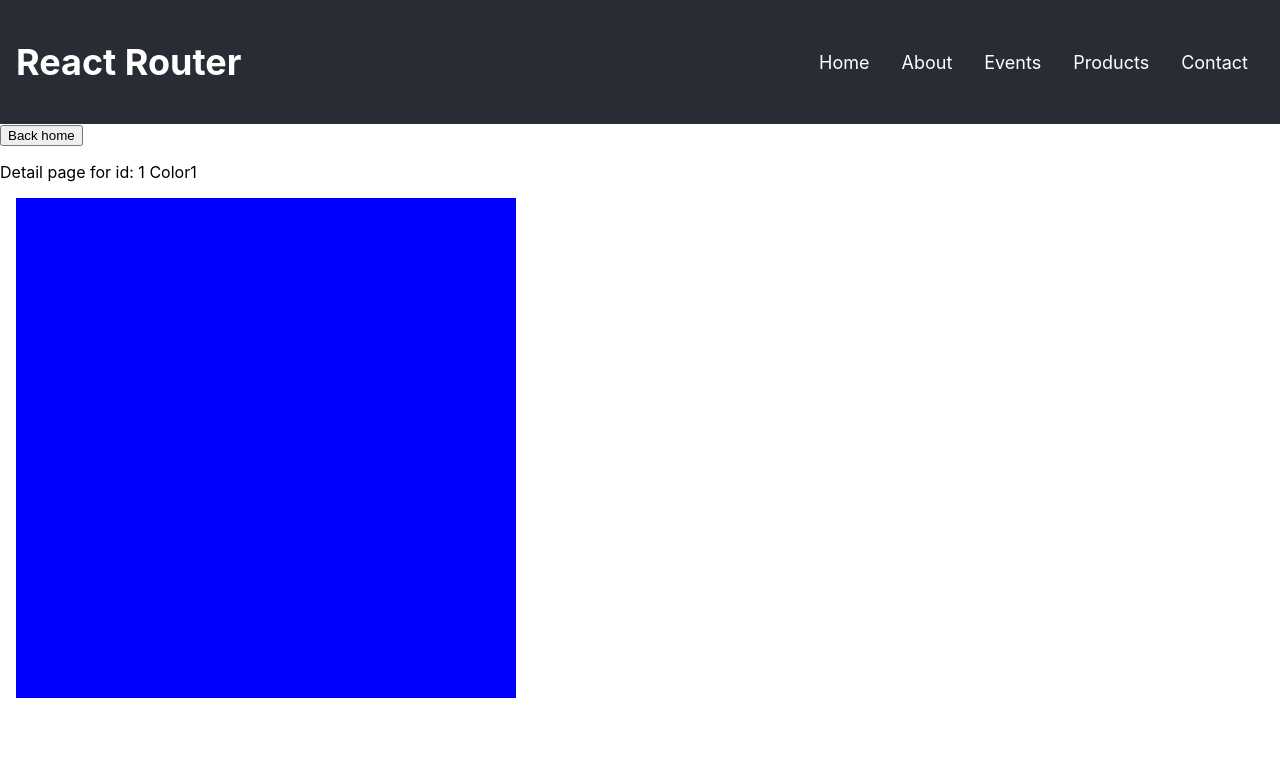
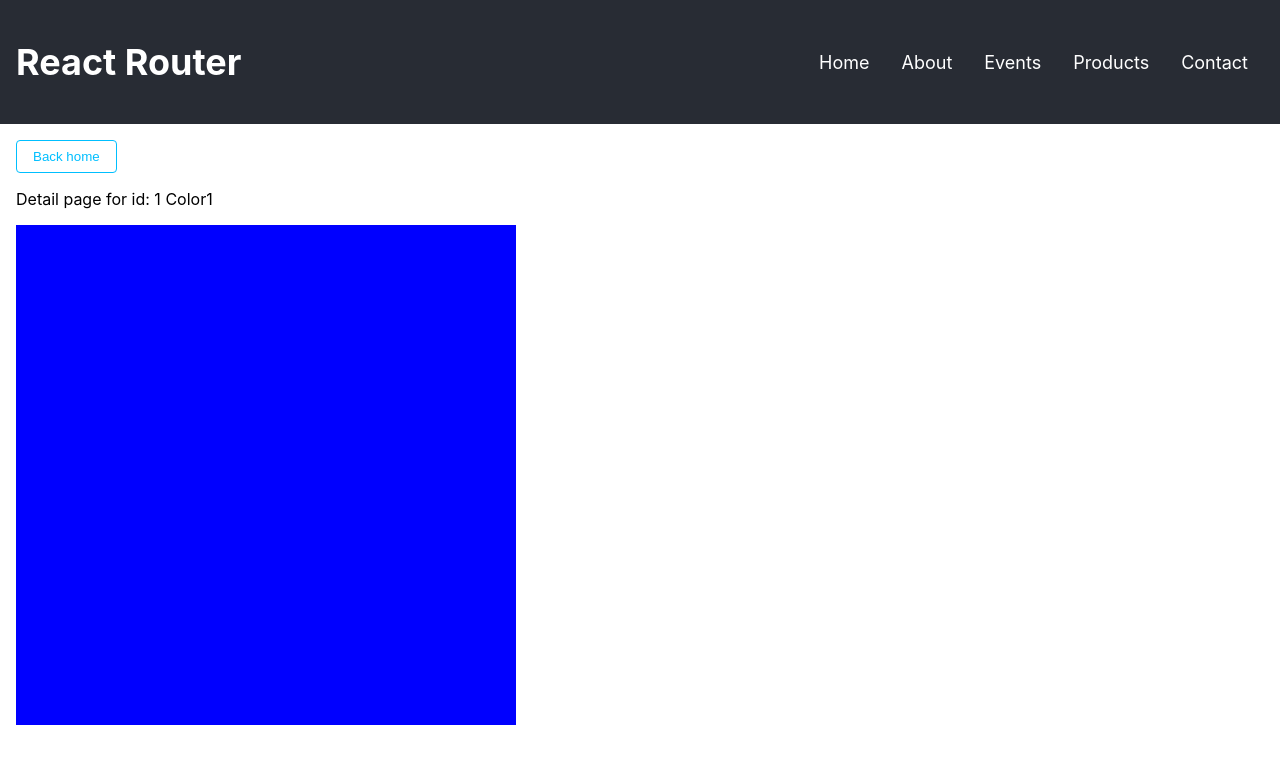
Before and after one commit to mikaeileghbal/react-router-start, a React (Create React App) app: page / in a window 1280 px wide. Both pictures are taken after a click on the element 125 px from the left and 217 px from the top of the page. Shown: the top 764 px of the page. Built offline with nearby package versions, Linux system fonts and the light colour scheme.

Commit message:
final structure

```diff
--- a/src/App.css
+++ b/src/App.css
@@ -36,6 +36,10 @@
   }
 }
 
+.content {
+  padding: 16px;
+}
+
 nav ul li {
   display: inline-block;
   margin: 0 16px;
@@ -50,3 +54,11 @@ nav a {
   text-decoration: none;
   text-transform: capitalize;
 }
+
+button {
+  border: 1px solid deepskyblue;
+  padding: 8px 16px;
+  border-radius: 4px;
+  color: deepskyblue;
+  background-color: inherit;
+}
--- a/src/App.js
+++ b/src/App.js
@@ -21,6 +21,7 @@ function App() {
         <h1>React Router</h1>
         <TopNavigator />
       </header>
+      <div className="content">
         <Routes>
           <Route path="/" element={<Home />} />
           <Route path="/about" element={<About />}>
@@ -35,6 +36,7 @@ function App() {
           <Route path=":id" element={<Detail />} />
           <Route path="*" element={<NotFound404 />} />
         </Routes>
+      </div>
     </div>
   );
 }
--- a/src/pages.js
+++ b/src/pages.js
@@ -27,7 +27,7 @@ export function Home() {
               marginLeft: "16px",
               backgroundColor: item.color,
               width: "50px",
-              height: "10px",
+              height: "20px",
               display: "inline-block",
               cursor: "pointer",
             }}
@@ -167,7 +167,7 @@ export function Detail() {
             width: "500px",
             height: "500px",
             display: "block",
-            margin: "16px",
+            margin: "16px 0",
           }}
         ></span>
       </p>
```
Lines whose indentation alone changed are shown as unchanged.
